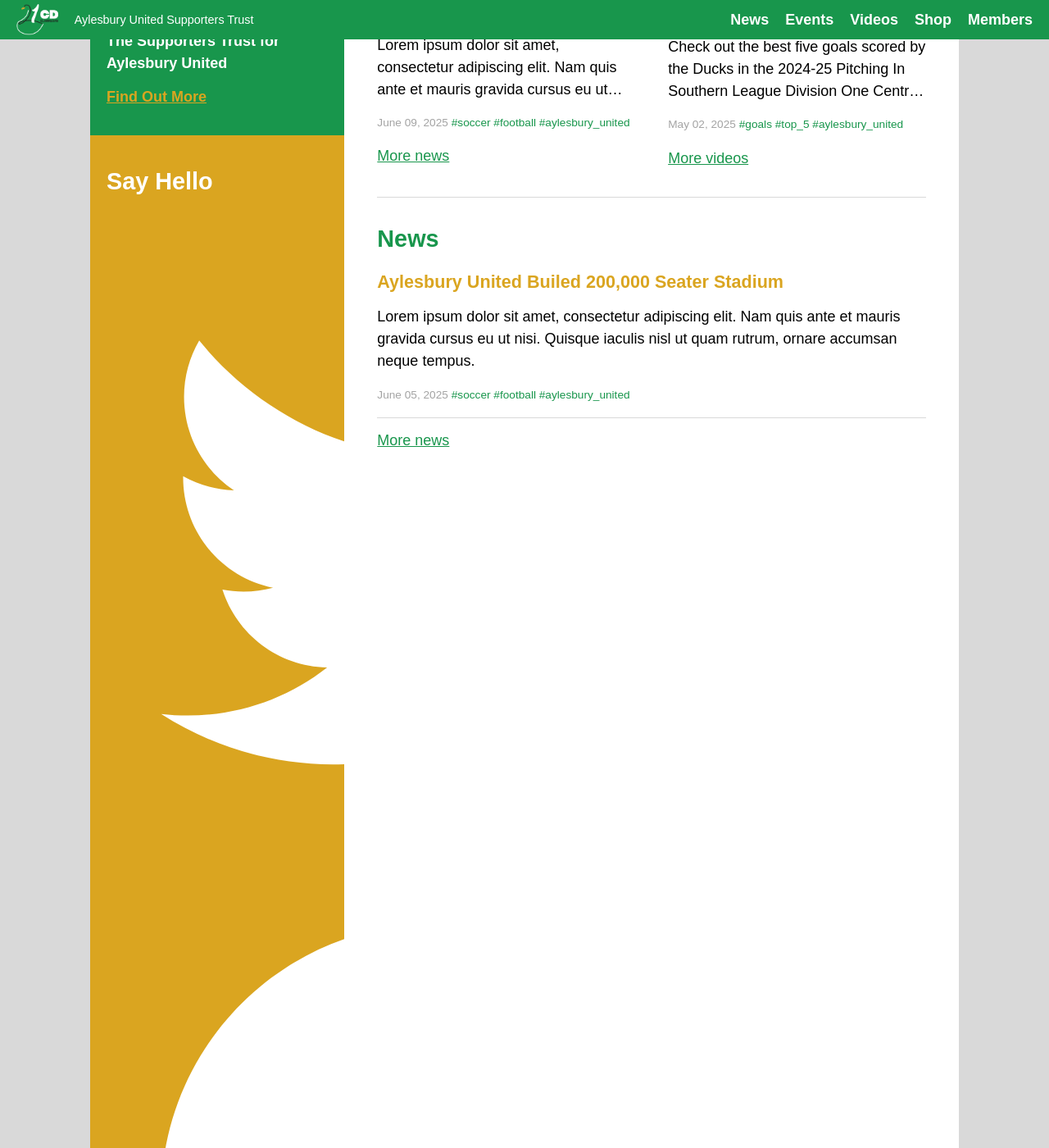
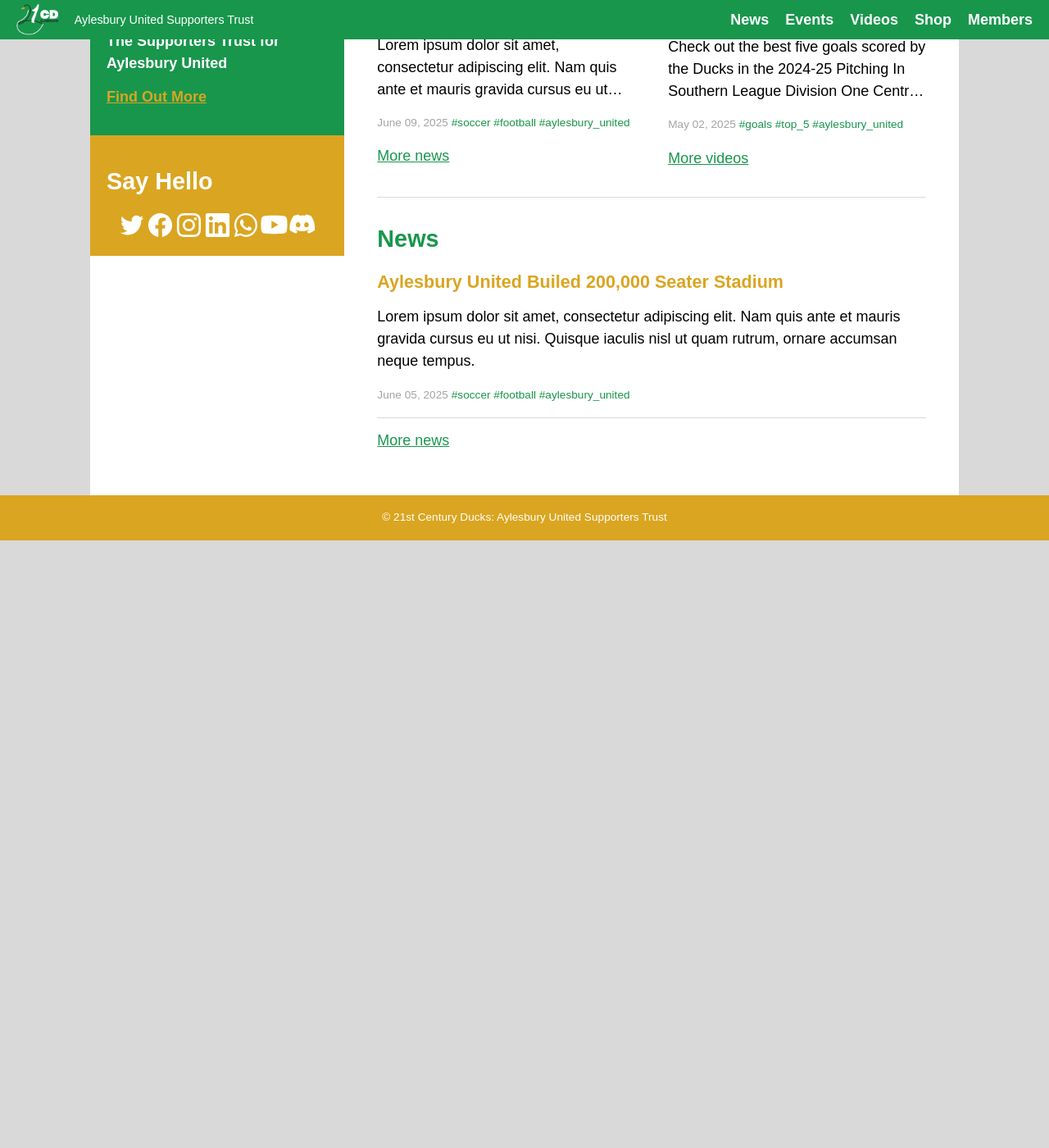
Before and after one commit to RobDWaller/21ducks.github.io, a Jekyll site: the page built from index.html, in a window 1280 px wide and 1400 px high, scrolled down 352 px. Shown: the whole window at 82% size. Built offline with Jekyll 4.4.1, drawn with Linux system fonts in a browser that asks for light colours; after the commit the page ends 1011 px from its top, so only the background shows below that; grey boxes are pictures that could not be loaded.

Commit message:
Began styling social icons in sass.

```diff
--- a/_sass/layout.scss
+++ b/_sass/layout.scss
@@ -108,6 +108,29 @@
 
             a {
                 color: $base-color;
+            }
+
+            .socials {
+                width: 90%;
+                margin: 0px auto;
+                display: flex;
+                flex-direction: column wrap;
+                //gap: 10px;
+
+                div {
+                    display: block;
+                    width: 50%;
+
+                    a {
+                        display: block;
+                        width: 100%;
+
+                        img {
+                            display: block;
+                            width: 100%;
+                        }
+                    }
+                }
             }
         }
     }
```
